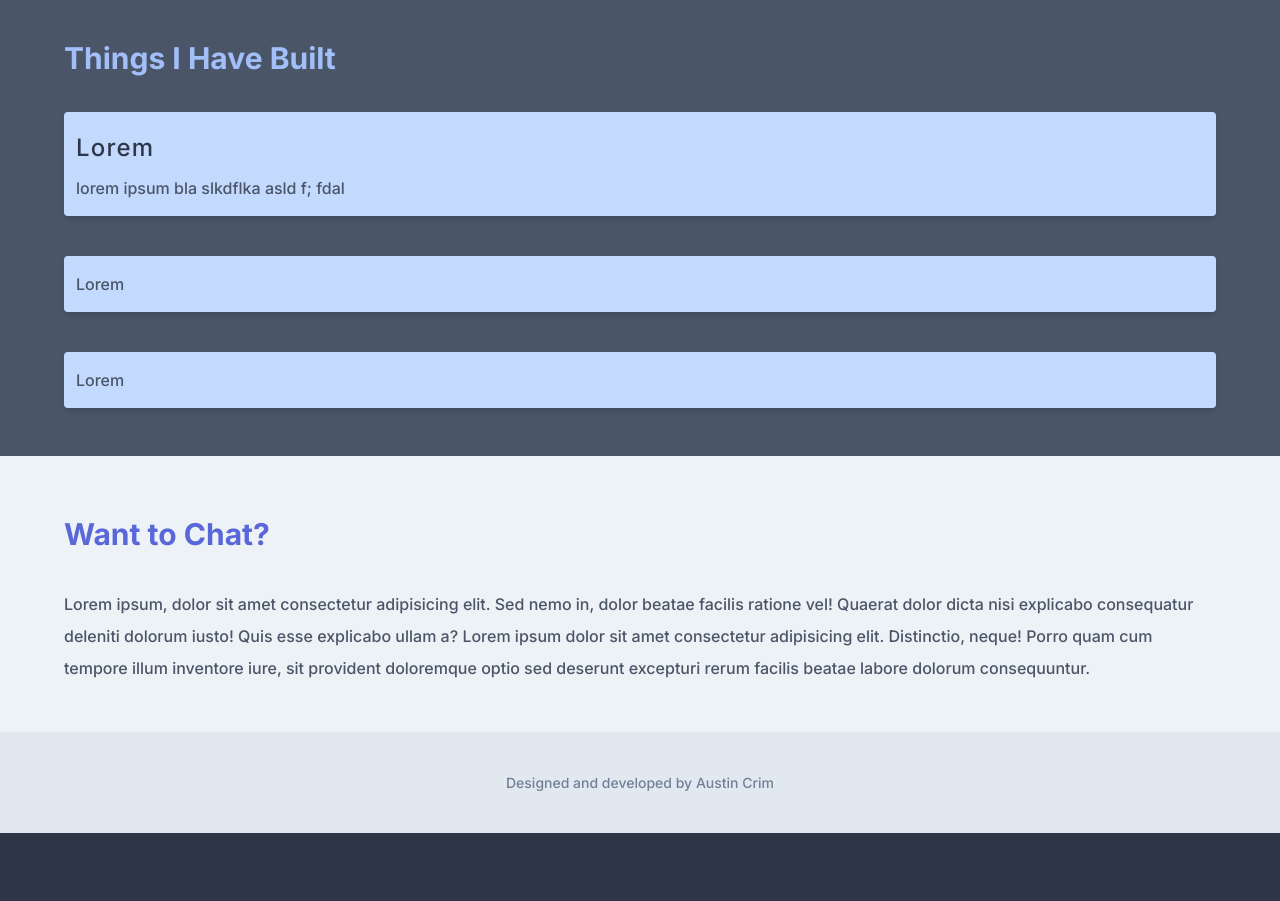
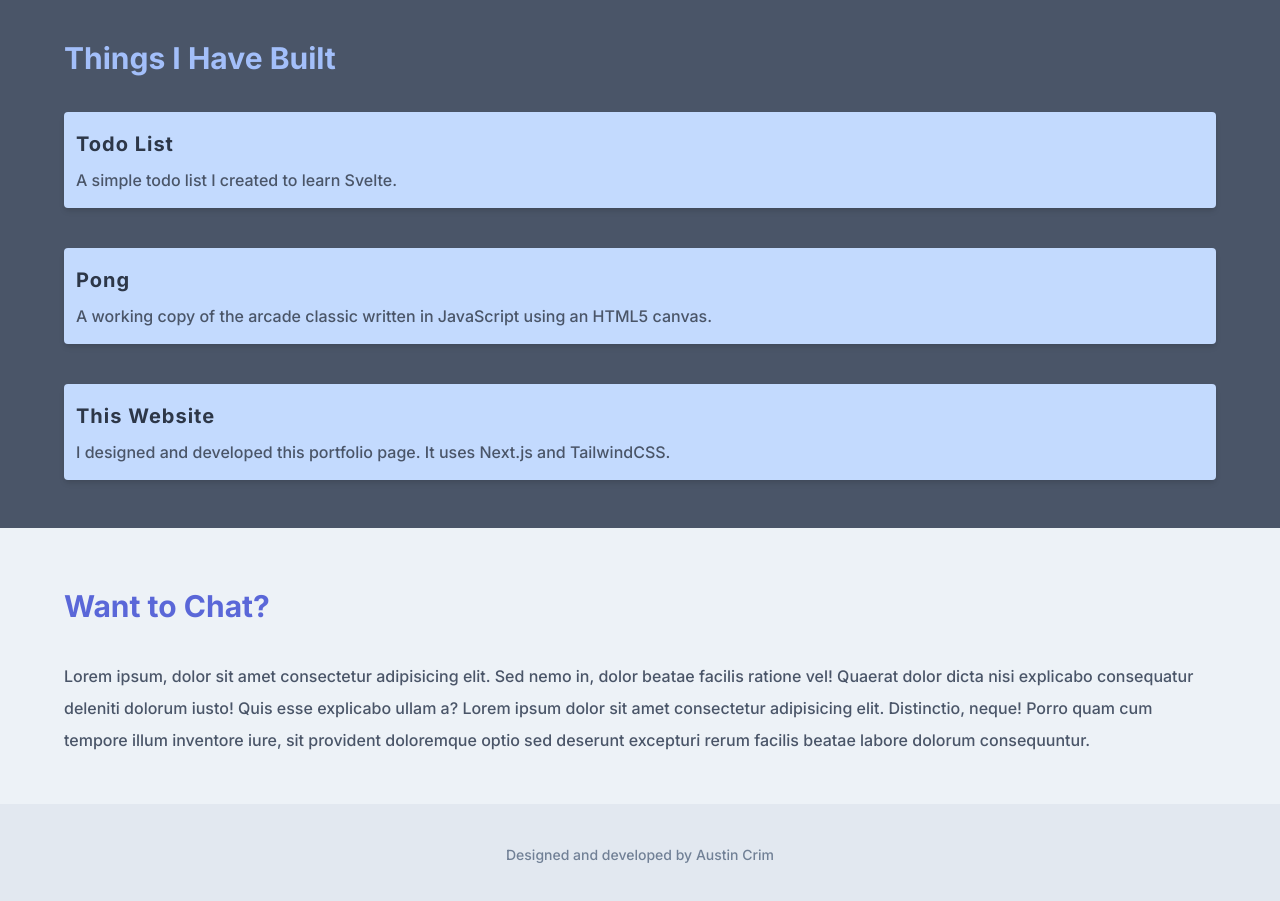
Before and after one commit to austincrim/austincrim.com-next, a Next.js app: page / in a window 1280 px wide. Shown: the part 1060-1961 px from the top of the page. Before the commit the page ends 1893 px from the top, so only its background shows below. Built offline with nearby package versions, Linux system fonts and the light colour scheme.

Commit message:
read projects from a file

```diff
--- /dev/null
+++ b/data/projects.json
@@ -0,0 +1,16 @@
+{
+    "projects": [
+        {
+            "title": "Todo List",
+            "description": "A simple todo list I created to learn Svelte."
+        },
+        {
+            "title": "Pong",
+            "description": "A working copy of the arcade classic written in JavaScript using an HTML5 canvas."
+        },
+        {
+            "title": "This Website",
+            "description": "I designed and developed this portfolio page. It uses Next.js and TailwindCSS."
+        }
+    ]
+}
--- a/src/components/PortfolioCard.js
+++ b/src/components/PortfolioCard.js
@@ -1,12 +1,12 @@
 import React from 'react';
 
 const PortfolioCard = (props) => (
-  <div className='w-full p-3 bg-indigo-200 text-gray-800 rounded shadow-md'>
-      <div className='text-2xl tracking-wider'>
-          {props.title}
+    <div className='w-full p-3 bg-indigo-200 text-gray-800 rounded shadow-md'>
+        <div className='text-xl font-semibold tracking-wider'>
+            {props.title}
         </div>
-      <div className='text-gray-700'>
-          {props.children}
+        <div className='text-gray-700'>
+            {props.children}
         </div>
     </div>
 );
--- a/src/pages/index.js
+++ b/src/pages/index.js
@@ -9,11 +9,12 @@ import Skill from '../components/Skill';
 import Footer from '../components/Footer';
 import PortfolioCard from '../components/PortfolioCard';
 
-const Index = ({ skills }) => (
+const Index = ({ skills, projects }) => (
     <>
         <Head>
             <title>Austin Crim - Web Developer Portfolio</title>
             <meta name='viewport' content='initial-scale=1.0, width=device-width' />
+            <meta name='description' content='The portfolio of Austin Crim, a fullstack web developer'/>
         </Head>
         <Nav />
         <Hero />
@@ -24,15 +25,7 @@ const Index = ({ skills }) => (
         </Section>
         <Section title='Things I Have Built' id='portfolio'>
             <div className='grid gap-10'>
-              <PortfolioCard title='Lorem'>
-                  lorem ipsum bla slkdflka asld f; fdal
-                </PortfolioCard>
-              <PortfolioCard>
-                  Lorem
-                </PortfolioCard>
-              <PortfolioCard>
-                  Lorem
-                </PortfolioCard>
+                {projects.map((project, index) => <PortfolioCard title={project.title} key={index}>{project.description}</PortfolioCard>)}
             </div>
         </Section>
         <Section primary title='Want to Chat?' id='contact'>
@@ -51,9 +44,11 @@ const Index = ({ skills }) => (
 
 export async function getStaticProps() {
     const { skills } = JSON.parse(fs.readFileSync(path.join(process.cwd(), 'data/skills.json')));
+    const { projects } = JSON.parse(fs.readFileSync(path.join(process.cwd(), 'data/projects.json')));
     return {
         props: {
             skills,
+            projects
         },
     };
 }
```
Lines whose indentation alone changed are shown as unchanged.
